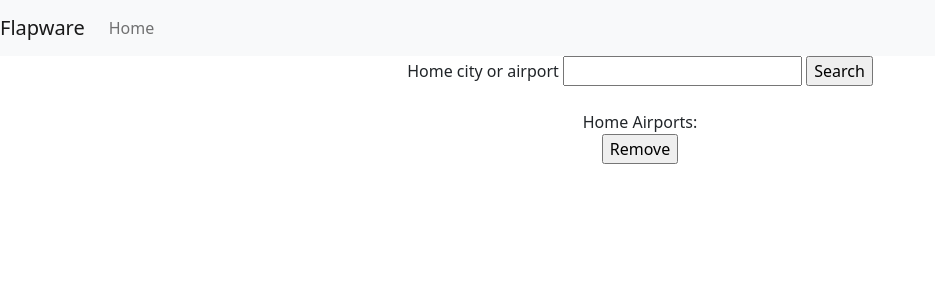
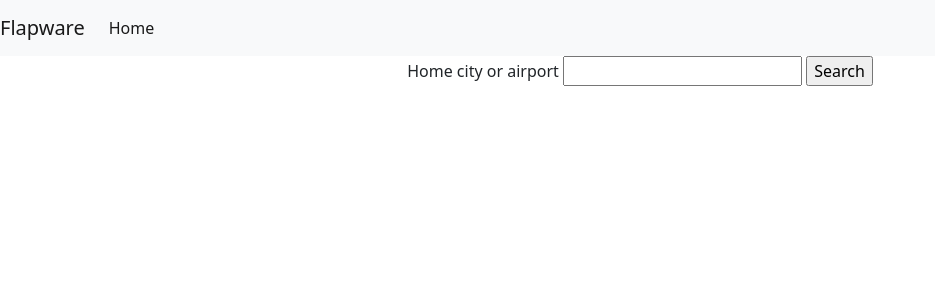
Before and after one commit to KnowYourLines/varyfly, a Django app: page / in a window 1280 px wide. Shown: the top 300 px of the page, without its empty margins (0-935 px from the left). Run offline with Django 4.2, Linux system fonts and the light colour scheme; parts of the project's set-up code (start-up, migrations or seed data) failed here and were passed over.

Commit message:
fix rendering of home airports, bootstrap nav active style, and attempt to fix csrf on render host

```diff
--- a/flapware/templates/home.html
+++ b/flapware/templates/home.html
@@ -15,8 +15,8 @@
 
   <div class="collapse navbar-collapse" id="navbarSupportedContent">
     <ul class="navbar-nav mr-auto">
-      <li class="nav-item active">
-        <a class="nav-link" href="">Home</a>
+      <li class="nav-item">
+        <a class="nav-link active" href="">Home</a>
       </li>
     </ul>
   </div>
--- a/flapware/views.py
+++ b/flapware/views.py
@@ -39,16 +39,19 @@ def remove_home(request):
 
 def home(request):
     home_airports = get_home_airports(request)
-    home_airports_choices = (
-        (
-            f"{name},{iata}",
-            f"{name} ({iata})",
+    if home_airports:
+        home_airports_choices = (
+            (
+                f"{name},{iata}",
+                f"{name} ({iata})",
+            )
+            for iata, name in home_airports.items()
         )
-        for iata, name in home_airports.items()
-    )
-    home_airports_form = HomeResultsForm(
-        choices=home_airports_choices, label="Home Airports"
-    )
+        home_airports_form = HomeResultsForm(
+            choices=home_airports_choices, label="Home Airports"
+        )
+    else:
+        home_airports_form = None
     form = HomeSearchForm()
     if request.method == "POST":
         form = HomeSearchForm(request.POST)
--- a/render.yaml
+++ b/render.yaml
@@ -23,6 +23,12 @@ services:
         fromDatabase:
           name: flapware-db
           property: connectionString
+      - key: AMADEUS_API_KEY
+        sync: false
+      - key: AMADEUS_API_SECRET
+        sync: false
+      - key: AMADEUS_BASE_URL
+        sync: false
 
 databases:
   - name: flapware-db
--- a/server/settings.py
+++ b/server/settings.py
@@ -36,6 +36,10 @@ RENDER_EXTERNAL_HOSTNAME = os.environ.get("RENDER_EXTERNAL_HOSTNAME")
 if RENDER_EXTERNAL_HOSTNAME:
     ALLOWED_HOSTS.append(RENDER_EXTERNAL_HOSTNAME)
 
+RENDER_EXTERNAL_URL = os.environ.get("RENDER_EXTERNAL_URL")
+
+if RENDER_EXTERNAL_URL:
+    CSRF_TRUSTED_ORIGINS = [RENDER_EXTERNAL_URL]
 
 # Application definition
 
```
